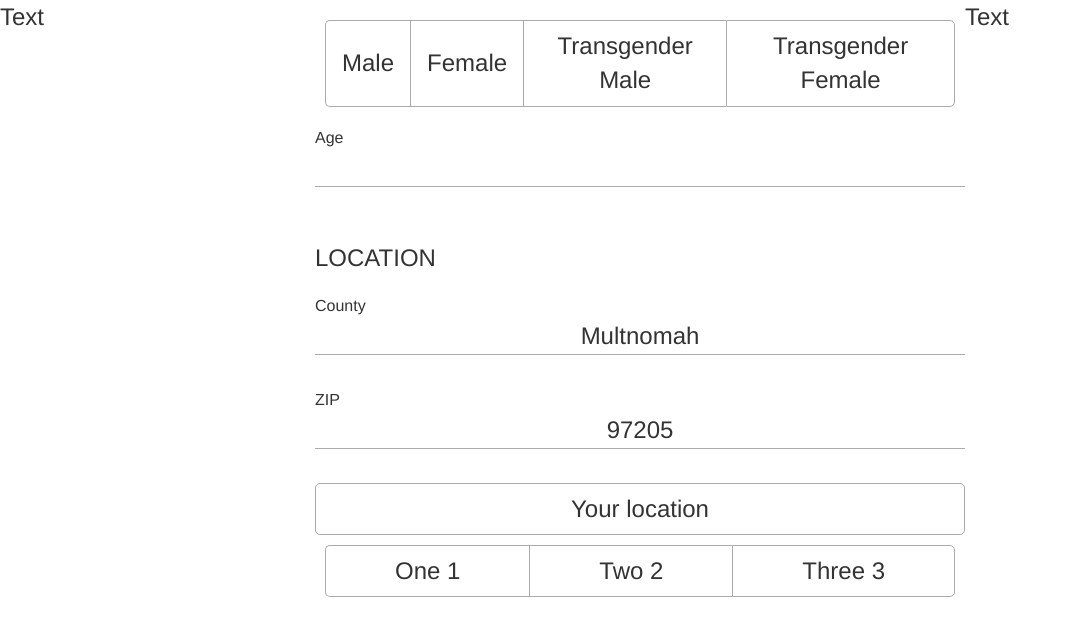
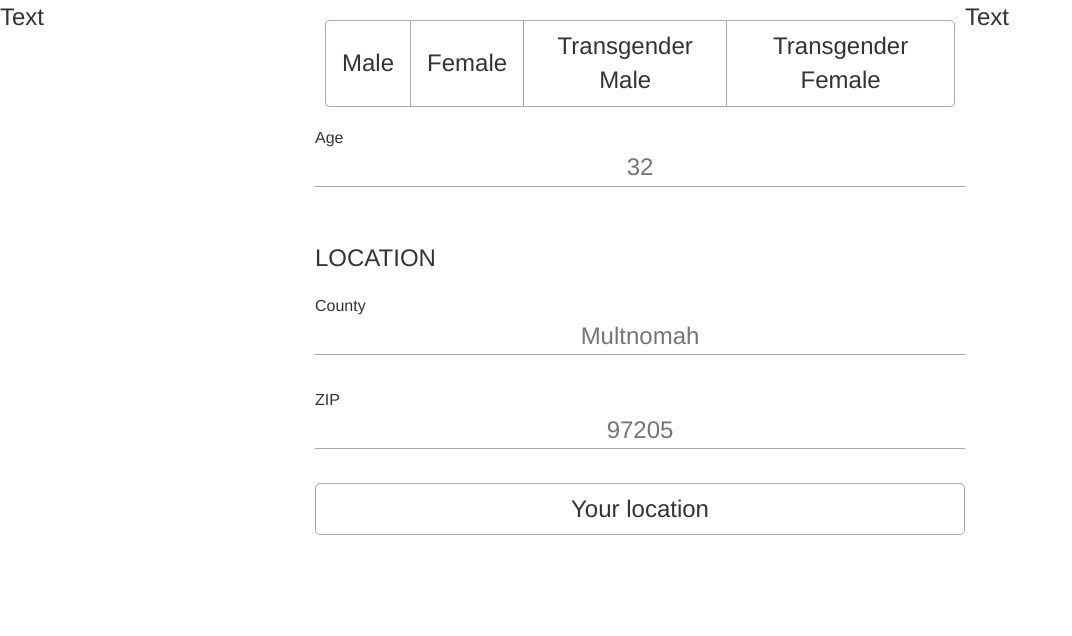
Before and after one commit to pvahanian/shelter-project, a React (Create React App) app: page / in a window 1280 px wide. Shown: the top 636 px of the page, without its empty margins (0-1072 px from the left). Built offline with nearby package versions, Linux system fonts and the light colour scheme.

Commit message:
Add input placeholders & input validity checking with CSS to indicate bad entries and good entries

```diff
--- a/src/App.js
+++ b/src/App.js
@@ -33,7 +33,6 @@ function App() {
 
         <div id='main-container'>
           <FieldSelector />
-          <ExclusiveOption id='temp' items={exampleOptions} />
         </div>
 
         <div id='right-gutter-container'>
--- a/src/App.scss
+++ b/src/App.scss
@@ -4,7 +4,7 @@
   display: grid;
 
   @include for(smaller-than-phone) {
-    grid-template-columns: [left-edge] 0 [left-gutter] 100% [right-gutter] 0 [right-edge];
+    grid-template-columns: [left-edge] 15px [left-gutter] 100% [right-gutter] 15px [right-edge];
     font-size: $small-font-size;
   }
 
--- a/src/Assets/TextInput.scss
+++ b/src/Assets/TextInput.scss
@@ -15,6 +15,16 @@
 
   border: 0;
   border-bottom: 1px solid $dark-border-color;
+
+  transition: background-color 0.2s linear;
+
+  &.good-entry:focus {
+    background-color: rgba(0,255,0,.1);
+  }
+
+  &.bad-entry {
+    background-color: rgba(255,0,0,.1);
+  }
 }
 
 .number-input-label {
@@ -30,6 +40,17 @@
   transition: all 0.2s linear;
 }
 
+.underline {
+  &.good-entry {
+    background-color: green;
+  }
+
+  &.bad-entry {
+    background-color: red;
+    transform: scale(1);
+  }
+}
+
 .number-input:focus+.underline {
   transform: scale(1);
 }
--- a/src/components/FieldSelector.js
+++ b/src/components/FieldSelector.js
@@ -12,9 +12,9 @@ class FieldSelector extends React.Component {
     super(props)
 
     this.state = {
-      age: 25,
-      zip: 97205,
-      county: 'Multnomah'
+      age: null,
+      zip: null,
+      county: null
     }
 
     this.handleAgeChange = this.handleAgeChange.bind(this)
@@ -24,7 +24,13 @@ class FieldSelector extends React.Component {
 
   handleAgeChange(e) {
     let age = e.currentTarget.value
+
     this.setState({ age: age })
+  }
+
+  validAge() {
+    let isPositiveInteger = str => /^(0|[1-9]\d*)$/.test(str);
+    return isPositiveInteger(this.state.age)
   }
 
   handleZIPChange(e) {
@@ -32,9 +38,18 @@ class FieldSelector extends React.Component {
     this.setState({ zip: zip })
   }
 
+  validZIP() {
+    let isPositiveInteger = str => /^(0|[1-9]\d*)$/.test(str);
+    return this.state.zip.length === 5 && isPositiveInteger(this.state.zip)
+  }
+
   handleCountyChange(e) {
     let county = e.currentTarget.value
     this.setState({ county: county })
+  }
+
+  validCounty() {
+    return this.state.county.toLowerCase() === 'multnomah'
   }
 
   render() {
@@ -43,18 +58,26 @@ class FieldSelector extends React.Component {
       <div className={'field-selector ' + this.context}>
         <ExclusiveOption items={['Male', 'Female', 'Transgender Male', 'Transgender Female']}/>
 
-        <TextInput name='Age' onChange={this.handleAgeChange} />
+        <TextInput
+          name='Age'
+          placeholder='32'
+          onChange={this.handleAgeChange}
+          validEntry={this.state.age ? (this.validAge(this.state.age) ? true : false) : null }
+        />
 
         <Section name='Location'>
           <TextInput
             name='County'
-            value={this.state.county}
+            placeholder='Multnomah'
             onChange={this.handleCountyChange}
+            validEntry={this.state.county ? (this.validCounty(this.state.county) ? true : false) : null }
           />
+
           <TextInput
             name='ZIP'
-            value={this.state.zip}
+            placeholder='97205'
             onChange={this.handleZIPChange}
+            validEntry={this.state.zip ? (this.validZIP(this.state.zip) ? true : false) : null }
           />
 
           <button
--- a/src/components/TextInput.js
+++ b/src/components/TextInput.js
@@ -3,18 +3,26 @@ import '../Assets/TextInput.scss';
 
 class TextInput extends React.Component {
   render() {
+    let validEntryClass = ''
+    if(this.props.validEntry === true)
+      validEntryClass = 'good-entry'
+    else if(this.props.validEntry === false)
+      validEntryClass = 'bad-entry'
+    else if(this.props.validEntry === null)
+      validEntryClass = ''
+
     return(
       <div className='number-input-container'>
         <div className='number-input-label'>
           { this.props.name }
         </div>
         <input
-          value={this.props.value}
-          className='number-input'
+          placeholder={this.props.placeholder}
+          className={'number-input ' + validEntryClass }
           onChange={this.props.onChange}
           type='text'
         />
-        <div class='underline'></div>
+        <div class={'underline ' + validEntryClass}></div>
       </div>
     );
   }
```
